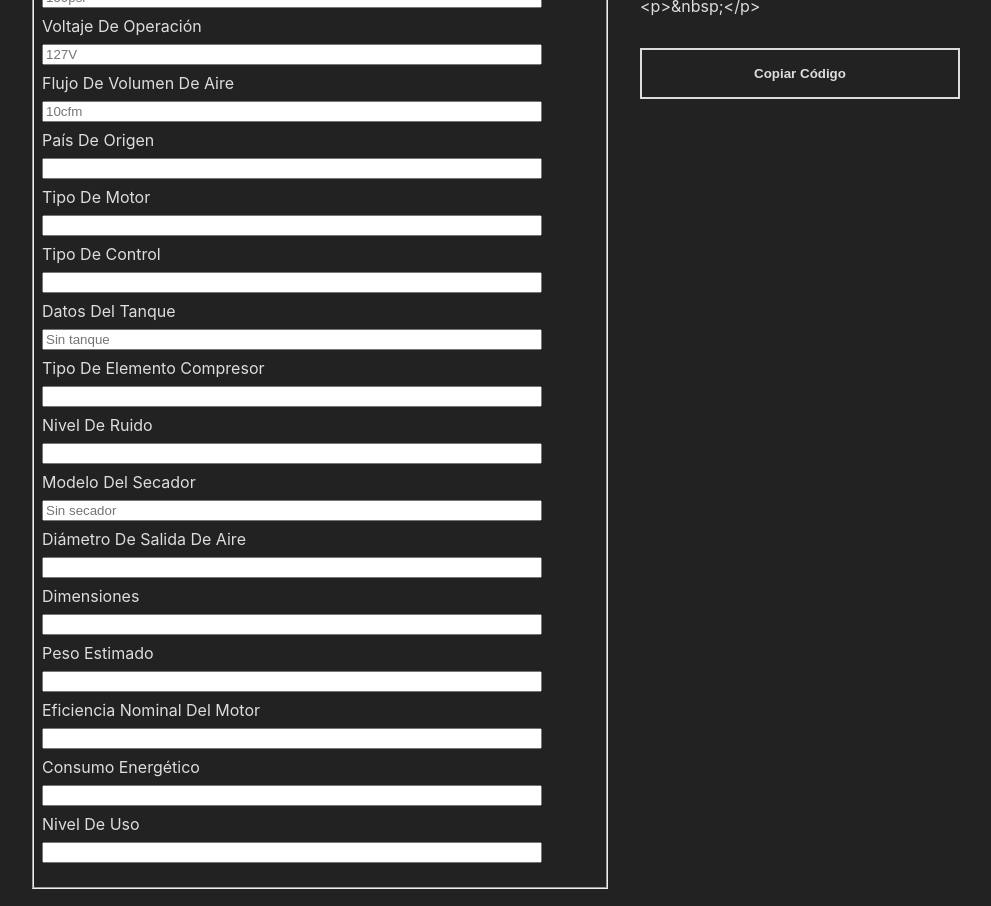
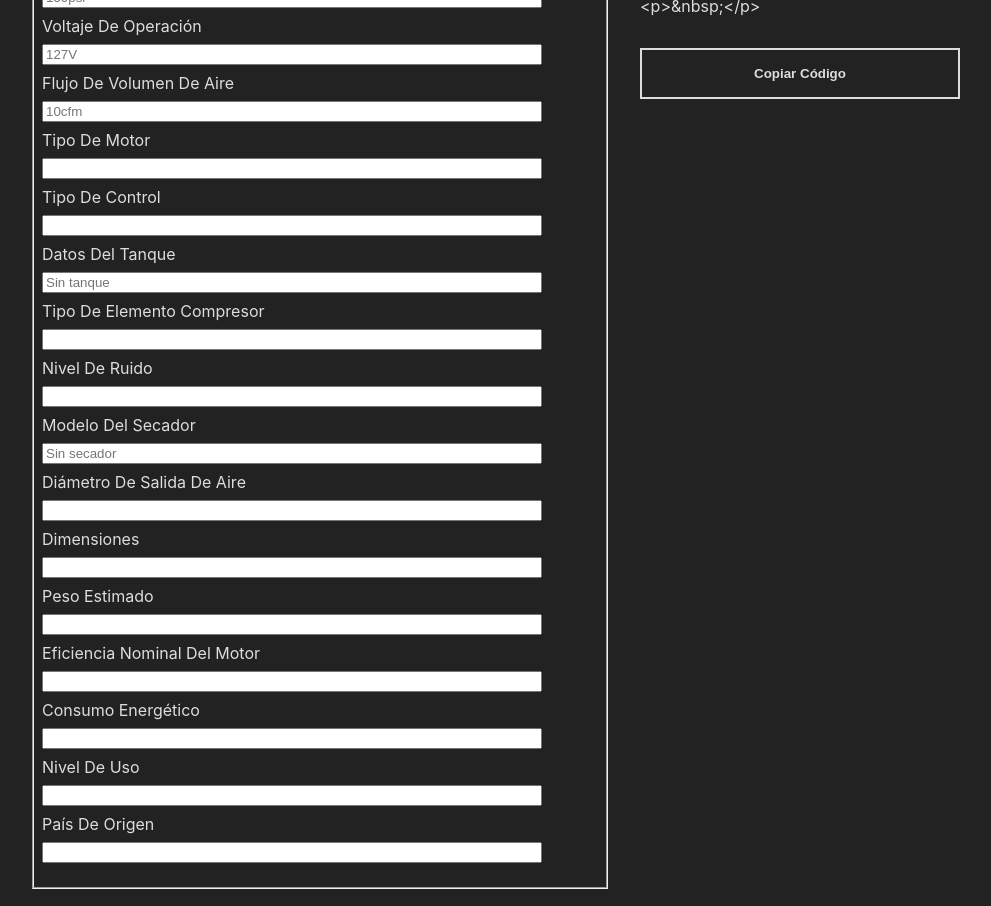
Before and after one commit to CharleyDvs/HtmlGenerator, a Next.js app: page /productHtml in a window 1280 px wide. Shown: the part 280-1186 px from the top of the page, without its empty margins (0-991 px from the left). Built offline with nearby package versions, Linux system fonts and the light colour scheme.

Commit message:
Rearranged the order of the table template

```diff
--- a/components/CompressorHtml/index.jsx
+++ b/components/CompressorHtml/index.jsx
@@ -32,10 +32,6 @@ const initialTemplateData = {
     flowRate: {
       name: 'flowRate',
       label: 'flujo de volumen de aire',
-    },
-    originCountry: {
-      name: 'originCountry',
-      label: 'país de origen',
     },
     motor: {
       name: 'motor',
@@ -84,6 +80,10 @@ const initialTemplateData = {
     useLevel: {
       name: 'useLevel',
       label: 'nivel de uso',
+    },
+    originCountry: {
+      name: 'originCountry',
+      label: 'país de origen',
     },
   },
   documentationList: [
```
